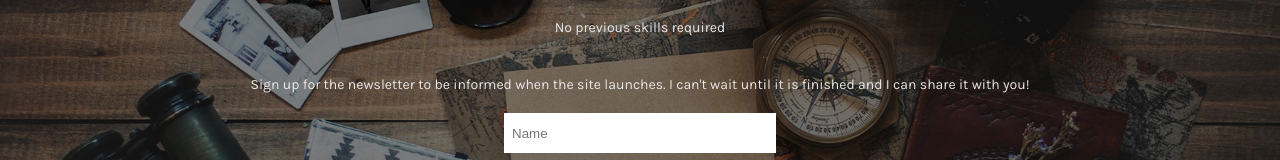
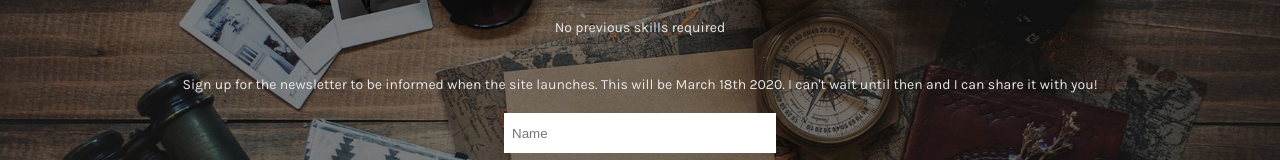
Before and after one commit to Claudia413/supreme-octo-fun, a Vue app: page /comingsoon in a window 1280 px wide. Shown: the part 317-477 px from the top of the page. Built offline with nearby package versions, Linux system fonts and the light colour scheme; no server answers; what prismic-vue, vue-typed-js would draw is missing.

Commit message:
Add in the new launchdate for check on homepage and for coming soon page

```diff
--- a/src/components/ComingSoon.vue
+++ b/src/components/ComingSoon.vue
@@ -4,7 +4,7 @@
 			<h2>Coming soon</h2>
 			<p>A website to help you learn how to build a website from scratch.</p>
 			<p>No previous skills required</p>
-			<p>Sign up for the newsletter to be informed when the site launches. I can't wait until it is finished and I can share it with you!</p>
+			<p>Sign up for the newsletter to be informed when the site launches. This will be March 18th 2020. I can't wait until then and I can share it with you!</p>
 			<NewsletterSignUp/>
 		</div>
 	</header>
--- a/src/views/Home.vue
+++ b/src/views/Home.vue
@@ -109,7 +109,7 @@ export default {
 			blogpreviews: [
 			],
 			today: new Date(),
-			launchdate: new Date(2020, 3, 1, 0, 1),
+			launchdate: new Date(2020, 2, 18, 0, 1),
 		};
 	},
 	components: {
```
